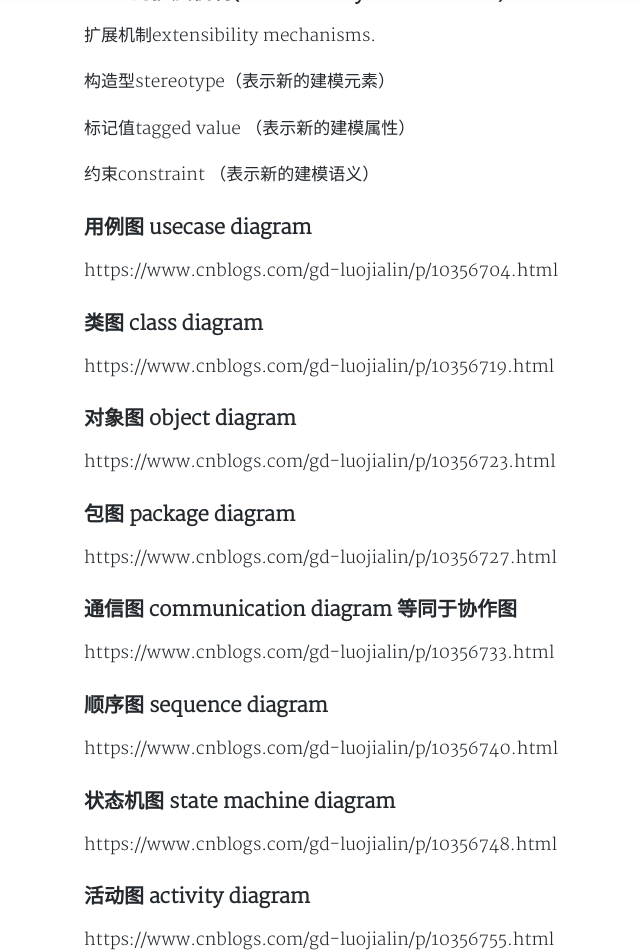
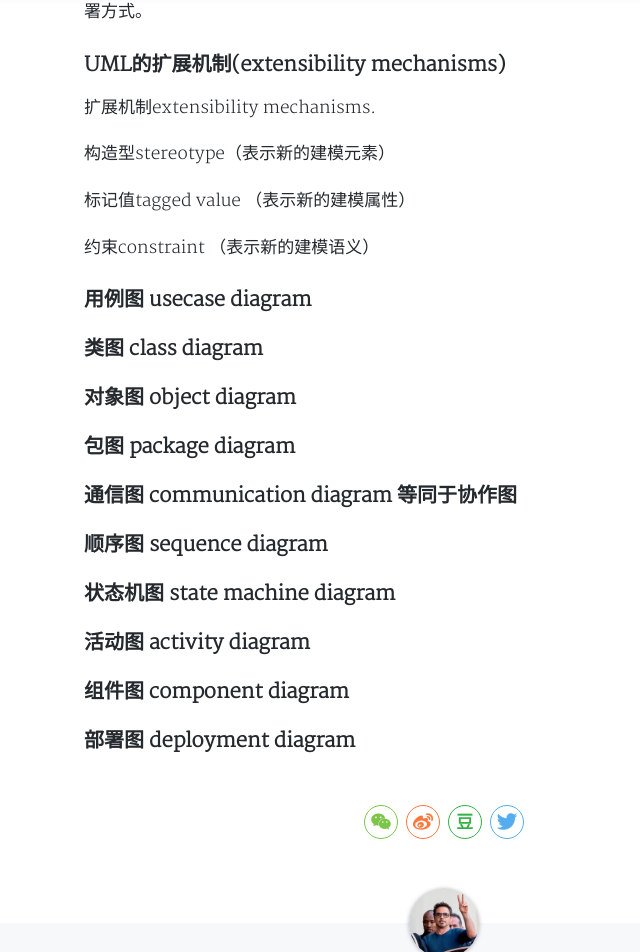
Before and after one commit to geekgitcode/geekgitcode.github.io, a Jekyll site: the page built from _posts/2020-08-06-软件分析设计与建模知识点复习.md, in a window 1280 px wide and 1400 px high, scrolled down 5215 px. Shown: the top 952 px of the window, without its empty margins (196-836 px from the left). Built offline with Jekyll 4.4.1, drawn with Linux system fonts in a browser that asks for light colours; nearby versions of some CDN libraries; a style sheet for code colours, icons or effects is not loaded; some of the changed text lies outside the part shown.

Commit message:
Update 2020-08-06-软件分析设计与建模知识点复习.md

```diff
--- a/_posts/2020-08-06-软件分析设计与建模知识点复习.md
+++ b/_posts/2020-08-06-软件分析设计与建模知识点复习.md
@@ -31,12 +31,12 @@
 
 ### RUP六个最佳实践
 
-迭代的开发软件 Develop Iteratively
-需求管理 Manage Requirements
-使用基于构件的架构 Use Component Architectures
-可视化建模 Model Visually (UML)
-持续验证质量 Continuously Verify Quality
-管理变更 Manage Change
+- 迭代的开发软件 Develop Iteratively
+- 需求管理 Manage Requirements
+- 使用基于构件的架构 Use Component Architectures
+- 可视化建模 Model Visually (UML)
+- 持续验证质量 Continuously Verify Quality
+- 管理变更 Manage Change
 
 
 
@@ -205,56 +205,58 @@
 
 ### 用例图 usecase diagram
 
-https://www.cnblogs.com/gd-luojialin/p/10356704.html
+[](https://www.cnblogs.com/gd-luojialin/p/10356704.html)
 
 
 
 ### 类图 class diagram
 
-https://www.cnblogs.com/gd-luojialin/p/10356719.html
+[](https://www.cnblogs.com/gd-luojialin/p/10356719.html)
 
 
 
 ### 对象图 object diagram
 
-https://www.cnblogs.com/gd-luojialin/p/10356723.html
+[](https://www.cnblogs.com/gd-luojialin/p/10356723.html)
 
 
 
 ### 包图 package diagram
 
-https://www.cnblogs.com/gd-luojialin/p/10356727.html
+[](https://www.cnblogs.com/gd-luojialin/p/10356727.html)
+
+
 
 ### 通信图 communication diagram 等同于协作图
 
-https://www.cnblogs.com/gd-luojialin/p/10356733.html
+[](https://www.cnblogs.com/gd-luojialin/p/10356733.html)
 
 
 
 ### 顺序图 sequence diagram
 
-https://www.cnblogs.com/gd-luojialin/p/10356740.html
+[](https://www.cnblogs.com/gd-luojialin/p/10356740.html)
 
 
 
 ### 状态机图 state machine diagram
 
-https://www.cnblogs.com/gd-luojialin/p/10356748.html
+[](https://www.cnblogs.com/gd-luojialin/p/10356748.html)
 
 
 
 ### 活动图 activity diagram
 
-https://www.cnblogs.com/gd-luojialin/p/10356755.html
+[](https://www.cnblogs.com/gd-luojialin/p/10356755.html)
 
 
 
 ### 组件图 component diagram
 
-https://www.cnblogs.com/gd-luojialin/p/10356764.html
+[](https://www.cnblogs.com/gd-luojialin/p/10356764.html)
 
 
 
 ### 部署图 deployment diagram
 
-https://www.cnblogs.com/gd-luojialin/p/10356767.html
+[](https://www.cnblogs.com/gd-luojialin/p/10356767.html)
```
